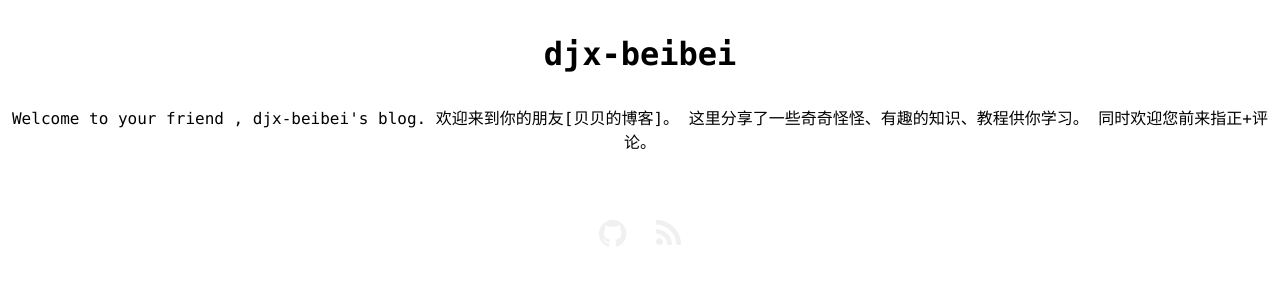
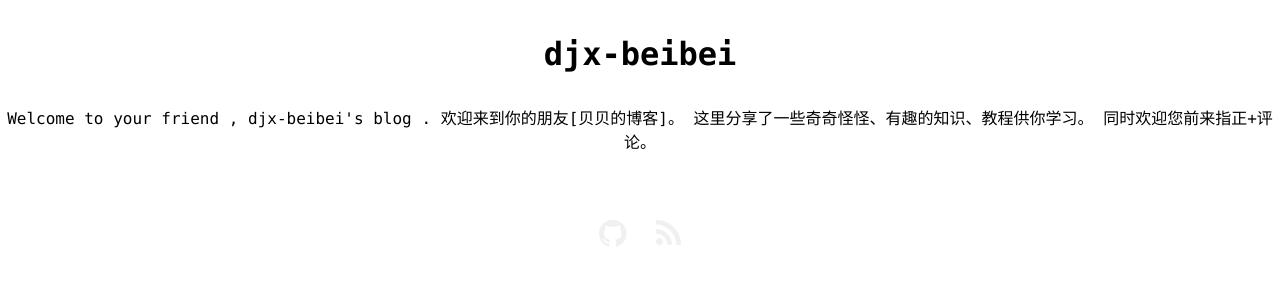
Before and after one commit to djx-beibei/djx-beibei.github.io, a Jekyll site: the page built from index.md, in a window 1280 px wide. Shown: the part 371-656 px from the top of the page. Built offline with Jekyll 4.4.1, drawn with Linux system fonts in a browser that asks for light colours.

Commit message:
修改欢迎语

```diff
--- a/_config.yml
+++ b/_config.yml
@@ -16,10 +16,7 @@ defaults:
 
 title: djx-beibei'blog
 name: djx-beibei
-description: "Welcome to your friend , djx-beibei's blog.\n\
-			  欢迎来到你的朋友[贝贝的博客]。\n\
-			  这里分享了一些奇奇怪怪、有趣的知识、教程供你学习。\n\
-			  同时欢迎您前来指正+评论。"
+description: "Welcome to your friend , djx-beibei's blog . 欢迎来到你的朋友[贝贝的博客]。 这里分享了一些奇奇怪怪、有趣的知识、教程供你学习。 同时欢迎您前来指正+评论。"
 
 
 github: https://github.com/djx-beibei/djx-beibei.github.io
```
